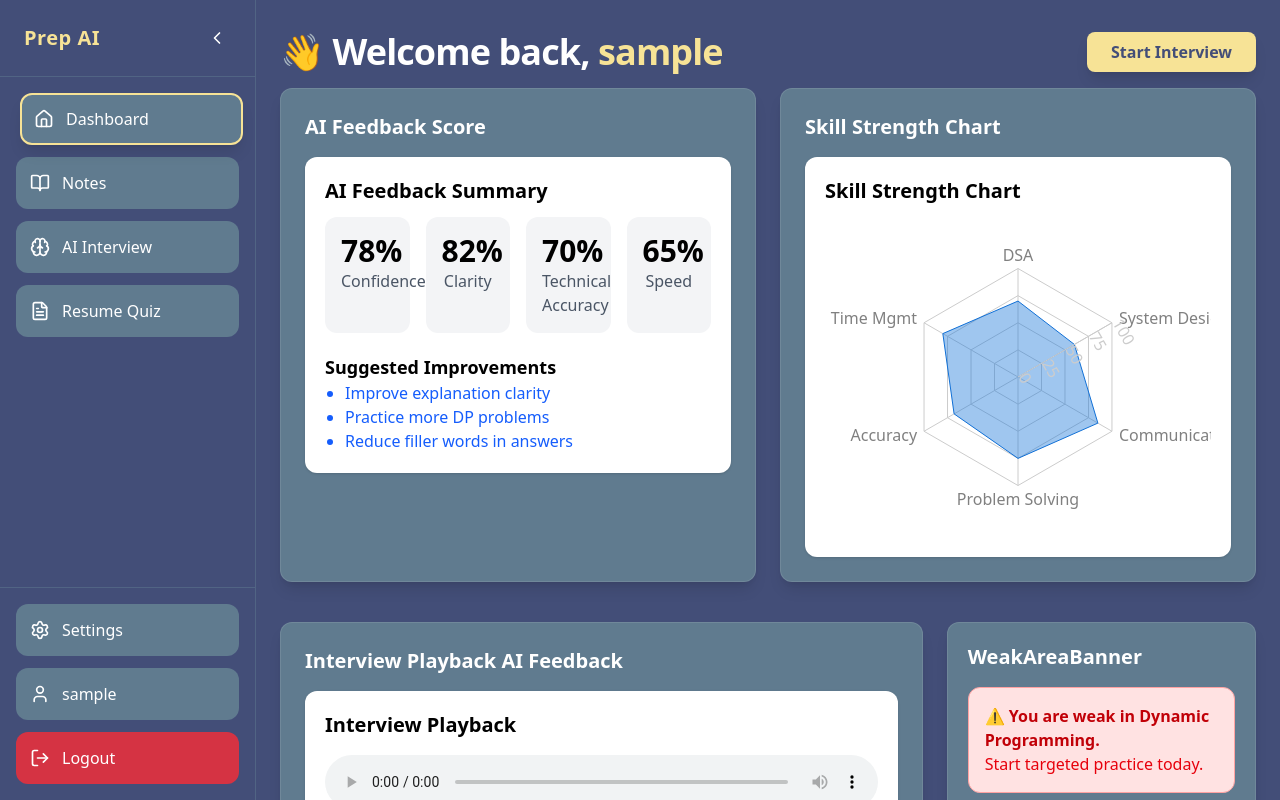
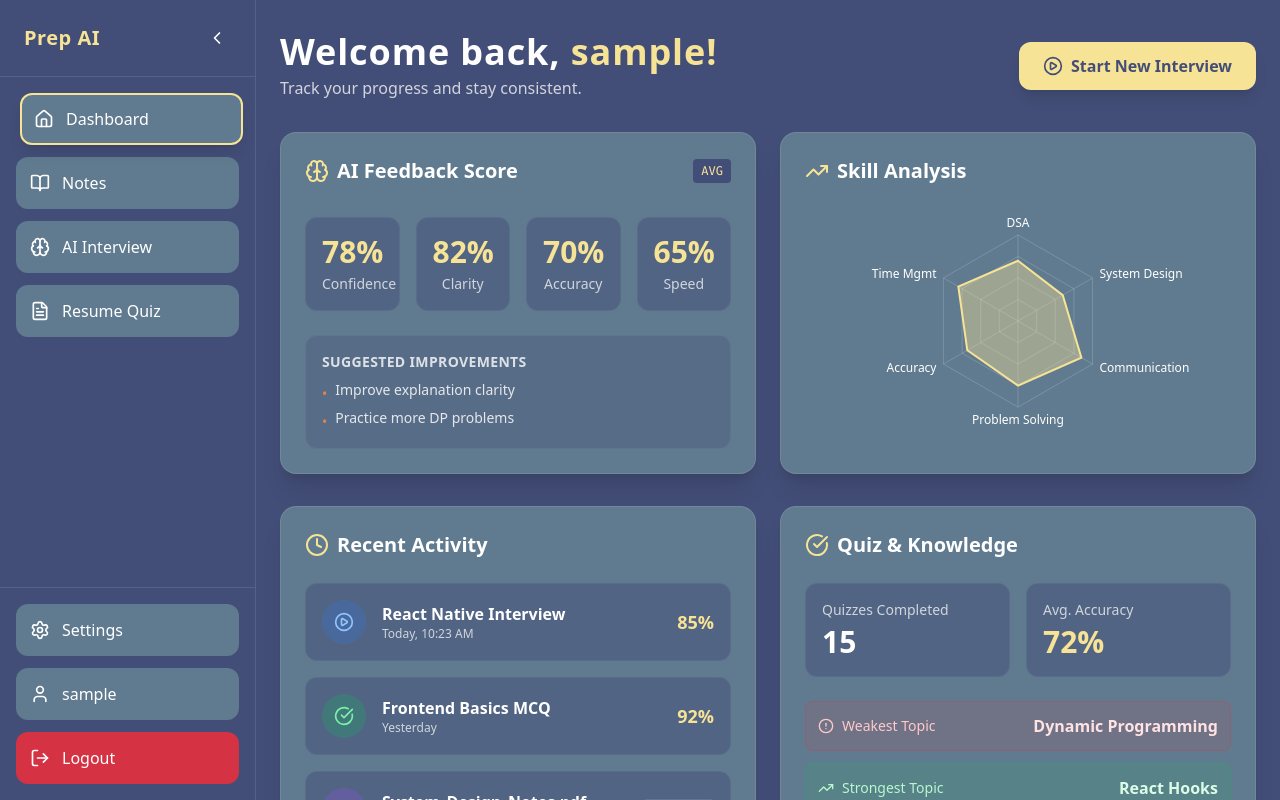
Before and after one commit to aki-008/prepAI, a React (Vite) app in the folder Frontend/: page /dashboard in a window 1280 px wide. Built offline with nearby package versions, Linux system fonts and the light colour scheme; sample sign-in values are in the browser's storage; what @vapi-ai/web would draw is missing.

Commit message:
chore: dashboard ui update

```diff
--- a/Frontend/src/components/dashboard/FeedBackScore.tsx
+++ b/Frontend/src/components/dashboard/FeedBackScore.tsx
@@ -9,9 +9,10 @@ interface Props {
 }
 
 const ScoreCard = ({ label, value }: any) => (
-  <div className="p-4 text-center bg-gray-100 rounded-xl">
-    <p className="text-3xl font-bold text-black">{value}%</p>
-    <p className="text-gray-600">{label}</p>
+  // Updated: Transparent/Darker background for individual score items
+  <div className="p-4 text-center bg-[#434E78]/50 border border-white/5 rounded-xl">
+    <p className="text-3xl font-bold text-[#F7E396]">{value}%</p>
+    <p className="text-gray-300 text-sm mt-1">{label}</p>
   </div>
 );
 
@@ -23,22 +24,30 @@ const FeedbackScore: React.FC<Props> = ({
   improvements,
 }) => {
   return (
-    <div className="bg-white p-5 shadow rounded-xl">
-      <h3 className="text-xl font-bold mb-3 text-black">AI Feedback Summary</h3>
-
-      <div className="grid grid-cols-2 md:grid-cols-4 gap-4">
+    // Updated: Removed bg-white, using transparent container
+    <div className="w-full">
+      <div className="grid grid-cols-2 sm:grid-cols-4 gap-4 mb-6">
         <ScoreCard label="Confidence" value={confidence} />
         <ScoreCard label="Clarity" value={clarity} />
-        <ScoreCard label="Technical Accuracy" value={accuracy} />
+        <ScoreCard label="Accuracy" value={accuracy} />
         <ScoreCard label="Speed" value={speed} />
       </div>
 
-      <h4 className="text-lg font-semibold mt-5 text-black">Suggested Improvements</h4>
-      <ul className="list-disc pl-5 text-blue-600">
-        {improvements.map((item, i) => (
-          <li key={i}>{item}</li>
-        ))}
-      </ul>
+      <div className="bg-[#434E78]/30 p-4 rounded-xl border border-white/5">
+        <h4 className="text-sm font-semibold text-white mb-2 uppercase tracking-wide opacity-80">
+          Suggested Improvements
+        </h4>
+        <ul className="space-y-1">
+          {improvements.map((item, i) => (
+            <li
+              key={i}
+              className="text-gray-200 text-sm flex items-start gap-2"
+            >
+              <span className="text-[#E97F4A] mt-1">•</span> {item}
+            </li>
+          ))}
+        </ul>
+      </div>
     </div>
   );
 };
--- a/Frontend/src/components/dashboard/SkillRadarChart.tsx
+++ b/Frontend/src/components/dashboard/SkillRadarChart.tsx
@@ -1,28 +1,46 @@
 import {
-  Radar, RadarChart, PolarGrid, PolarAngleAxis, PolarRadiusAxis, ResponsiveContainer
+  Radar,
+  RadarChart,
+  PolarGrid,
+  PolarAngleAxis,
+  PolarRadiusAxis,
+  ResponsiveContainer,
 } from "recharts";
 
 const SkillRadarChart = ({ data }: { data: any[] }) => (
-  <div className="bg-white p-5 shadow rounded-xl">
-    <h3 className="text-xl font-bold mb-3 text-black">Skill Strength Chart</h3>
+  // Updated: Transparent background
+  <div className="w-full h-full flex items-center justify-center">
+    <ResponsiveContainer width="100%" height="100%">
+      <RadarChart cx="50%" cy="50%" outerRadius="70%" data={data}>
+        {/* Grid lines: lighter for dark theme */}
+        <PolarGrid stroke="#e5e7eb" strokeOpacity={0.2} />
 
-    <div className="w-full h-80">
-      <ResponsiveContainer>
-        <RadarChart cx="50%" cy="50%" outerRadius="70%" data={data}>
-          <PolarGrid />
-          <PolarAngleAxis dataKey="skill" />
-          <PolarRadiusAxis angle={30} domain={[0, 100]} />
+        {/* Labels: White text */}
+        <PolarAngleAxis
+          dataKey="skill"
+          tick={{ fill: "#ffffff", fontSize: 12, fontWeight: 500 }}
+        />
+
+        {/* Radius Axis: Hidden or subtle */}
+        <PolarRadiusAxis
+          angle={30}
+          domain={[0, 100]}
+          tick={false}
+          axisLine={false}
+        />
+
+        {/* The Radar Shape: Highlight Yellow with opacity */}
         <Radar
           name="Skill Level"
           dataKey="value"
-            stroke="#1170d6"
-            fill="#1170d6"
+          stroke="#F7E396"
+          strokeWidth={2}
+          fill="#F7E396"
           fillOpacity={0.4}
         />
       </RadarChart>
     </ResponsiveContainer>
   </div>
-  </div>
 );
 
 export default SkillRadarChart;
--- a/Frontend/src/pages/dashboard.tsx
+++ b/Frontend/src/pages/dashboard.tsx
@@ -1,14 +1,24 @@
+import React from "react";
 import YearlyStreak from "../components/dashboard/YearlyStreak";
 import FeedbackScore from "../components/dashboard/FeedBackScore";
 import SkillRadarChart from "../components/dashboard/SkillRadarChart";
-import WeakAreaBanner from "../components/dashboard/WeakAreaBanner";
-import InterviewPlayback from "../components/dashboard/InterviewPlayback";
 import { generateYearlyStreakData } from "../utils/generateYearlyStreakData";
-import { useAuth } from "../components/context/AuthContext"; // Import AuthContext
+import { useAuth } from "../components/context/AuthContext";
+import {
+  PlayCircle,
+  FileText,
+  CheckCircle,
+  Brain,
+  TrendingUp,
+  AlertCircle,
+  Clock,
+} from "lucide-react";
 
 const Dashboard = () => {
-  const { username } = useAuth(); // Get dynamic username
+  const { username } = useAuth();
   const streakData = generateYearlyStreakData();
+
+  // Mock Data for Charts
   const radarData = [
     { skill: "DSA", value: 70 },
     { skill: "System Design", value: 60 },
@@ -17,36 +27,77 @@ const Dashboard = () => {
     { skill: "Accuracy", value: 68 },
     { skill: "Time Mgmt", value: 80 },
   ];
-  const weakTopic = "Dynamic Programming";
+
+  // Mock Data for Recent Activity
+  const recentActivities = [
+    {
+      id: 1,
+      type: "interview",
+      title: "React Native Interview",
+      date: "Today, 10:23 AM",
+      score: "85%",
+      icon: <PlayCircle size={20} />,
+    },
+    {
+      id: 2,
+      type: "quiz",
+      title: "Frontend Basics MCQ",
+      date: "Yesterday",
+      score: "92%",
+      icon: <CheckCircle size={20} />,
+    },
+    {
+      id: 3,
+      type: "note",
+      title: "System_Design_Notes.pdf",
+      date: "2 days ago",
+      status: "Uploaded",
+      icon: <FileText size={20} />,
+    },
+  ];
+
+  // Mock Data for Quiz Stats
+  const quizStats = {
+    completed: 15,
+    accuracy: 72,
+    weakestTopic: "Dynamic Programming",
+    strongestTopic: "React Hooks",
+  };
 
   return (
-    // Updated background to match the new dark blue theme
-    <div className="px-6 py-8 space-y-10 min-h-screen text-gray-100 bg-[#434E78] font-OpenSans">
+    // 1. Page Background: #434E78
+    <div className="px-6 py-8 space-y-8 min-h-screen text-white bg-[#434E78] font-sans">
       {/* ----------- HEADER SECTION ----------- */}
-      <div className="flex flex-col md:flex-row md:items-center justify-between mb-4">
-        {/* Replaced Hardcoded Name with {username} */}
-        <h1 className="text-3xl lg:text-4xl font-extrabold text-white tracking-tight">
-          👋 Welcome back,{" "}
-          <span className="text-[#F7E396]">{username || "User"}</span>
+      <div className="flex flex-col md:flex-row md:items-center justify-between gap-4">
+        <div>
+          <h1 className="text-3xl lg:text-4xl font-bold font-handwriting tracking-wide">
+            Welcome back,{" "}
+            <span className="text-[#F7E396]">{username || "User"}!</span>
           </h1>
+          <p className="text-[#607B8F] text-gray-300 mt-1">
+            Track your progress and stay consistent.
+          </p>
+        </div>
 
-        <div className="flex items-center space-x-3 mt-4 md:mt-0">
-          {/* Updated Button to match new Highlight (#F7E396) theme */}
-          <button className="px-6 py-2 bg-[#F7E396] text-[#434E78] rounded-lg shadow-lg hover:bg-[#E97F4A] hover:text-white transition-all duration-300 ease-in-out font-bold">
-            Start Interview
+        <button className="px-6 py-3 bg-[#F7E396] text-[#434E78] rounded-xl shadow-lg hover:bg-[#E97F4A] hover:text-white transition-all duration-300 font-bold flex items-center gap-2 transform hover:-translate-y-1">
+          <PlayCircle size={20} />
+          Start New Interview
         </button>
       </div>
+
+      {/* ----------- TOP ROW: Performance & Skills ----------- */}
+      <div className="grid grid-cols-1 lg:grid-cols-2 gap-6">
+        {/* 1. AI Feedback Score */}
+        <div className="bg-[#607B8F] rounded-2xl shadow-xl p-6 border border-white/10 flex flex-col justify-between">
+          <div className="flex items-center justify-between mb-4">
+            <h2 className="text-xl font-bold text-white flex items-center gap-2">
+              <Brain className="text-[#F7E396]" size={24} /> AI Feedback Score
+            </h2>
+            <span className="text-xs font-mono text-[#F7E396] bg-[#434E78] px-2 py-1 rounded">
+              AVG
+            </span>
           </div>
-
-      {/* ----------- GRID MAIN LAYOUT ----------- */}
-      <div className="grid grid-cols-1 lg:grid-cols-2 gap-6">
-        {/* LEFT PANEL (Feedback Score) */}
-        <div className="space-y-6 col-span-1">
-          {/* Updated Card Background to Secondary Blue (#607B8F) */}
-          <div className="bg-[#607B8F] rounded-xl shadow-lg p-6 border border-white/10 h-full">
-            <h2 className="text-xl font-bold mb-4 text-white">
-              AI Feedback Score
-            </h2>
+          {/* Passed prop to handle transparent background in child */}
           <FeedbackScore
             confidence={78}
             clarity={82}
@@ -55,50 +106,128 @@ const Dashboard = () => {
             improvements={[
               "Improve explanation clarity",
               "Practice more DP problems",
-                "Reduce filler words in answers",
             ]}
           />
         </div>
+
+        {/* 2. Skill Radar Chart */}
+        <div className="bg-[#607B8F] rounded-2xl shadow-xl p-6 border border-white/10">
+          <div className="flex items-center justify-between mb-2">
+            <h2 className="text-xl font-bold text-white flex items-center gap-2">
+              <TrendingUp className="text-[#F7E396]" size={24} /> Skill Analysis
+            </h2>
           </div>
-
-        {/* RIGHT PANEL (Skill Chart) */}
-        <div className="space-y-6 col-span-1">
-          <div className="bg-[#607B8F] rounded-xl shadow-lg p-6 border border-white/10 h-full">
-            <h2 className="text-xl font-bold mb-4 text-white">
-              Skill Strength Chart
-            </h2>
+          <div className="h-64 w-full">
             <SkillRadarChart data={radarData} />
           </div>
         </div>
       </div>
 
-      {/* ----------- MIDDLE ROW ----------- */}
-      <div className="grid grid-cols-1 lg:grid-cols-3 gap-6">
-        <div className="bg-[#607B8F] rounded-xl shadow-lg p-6 border border-white/10 lg:col-span-2">
-          <h2 className="text-xl font-bold mb-4 text-white">
-            Interview Playback AI Feedback
+      {/* ----------- MIDDLE ROW: Activity & Quiz Stats ----------- */}
+      <div className="grid grid-cols-1 lg:grid-cols-2 gap-6">
+        {/* 3. Recent Activity List */}
+        <div className="bg-[#607B8F] rounded-2xl shadow-xl p-6 border border-white/10">
+          <h2 className="text-xl font-bold text-white mb-6 flex items-center gap-2">
+            <Clock className="text-[#F7E396]" size={24} /> Recent Activity
           </h2>
-          <InterviewPlayback
-            audioUrl="https://example.com/audio.mp3"
-            transcript={`Interviewer: Explain polymorphism.\nYou: Polymorphism means...`}
-            highlights={[
-              "Answer lacked real-world example",
-              "Need more clarity in describing LLD concepts",
-              "Example Interview Playback",
-            ]}
-          />
+
+          <div className="space-y-4">
+            {recentActivities.map((item) => (
+              <div
+                key={item.id}
+                className="flex items-center justify-between p-4 bg-[#434E78]/50 rounded-xl border border-white/5 hover:border-[#F7E396]/50 transition cursor-pointer"
+              >
+                <div className="flex items-center gap-4">
+                  <div
+                    className={`p-3 rounded-full ${
+                      item.type === "interview"
+                        ? "bg-blue-500/20 text-blue-300"
+                        : item.type === "quiz"
+                        ? "bg-green-500/20 text-green-300"
+                        : "bg-purple-500/20 text-purple-300"
+                    }`}
+                  >
+                    {item.icon}
                   </div>
-
-        <div className="bg-[#607B8F] rounded-xl shadow-lg p-5 border border-white/10 col-span-1 flex-col items-center justify-center">
-          <h2 className="text-xl font-bold mb-4 text-white">WeakAreaBanner</h2>
-          <WeakAreaBanner topic={weakTopic} />
+                  <div>
+                    <h4 className="font-semibold text-white">{item.title}</h4>
+                    <p className="text-xs text-gray-300">{item.date}</p>
+                  </div>
+                </div>
+                <div className="text-right">
+                  {item.score ? (
+                    <span className="text-lg font-bold text-[#F7E396]">
+                      {item.score}
+                    </span>
+                  ) : (
+                    <span className="text-xs bg-white/10 px-2 py-1 rounded text-gray-300">
+                      {item.status}
+                    </span>
+                  )}
+                </div>
+              </div>
+            ))}
           </div>
         </div>
 
-      {/* ----------- BOTTOM ROW ----------- */}
-      <div className="bg-[#607B8F] rounded-xl shadow-lg p-6 border border-white/10">
-        <h2 className="text-xl font-bold mb-3 text-white">Yearly Streak</h2>
+        {/* 4. Quiz & Knowledge Metrics */}
+        <div className="bg-[#607B8F] rounded-2xl shadow-xl p-6 border border-white/10 flex flex-col justify-between">
+          <div>
+            <h2 className="text-xl font-bold text-white mb-6 flex items-center gap-2">
+              <CheckCircle className="text-[#F7E396]" size={24} /> Quiz &
+              Knowledge
+            </h2>
+
+            <div className="grid grid-cols-2 gap-4 mb-6">
+              <div className="p-4 bg-[#434E78]/50 rounded-xl border border-white/5">
+                <p className="text-gray-300 text-sm">Quizzes Completed</p>
+                <p className="text-3xl font-bold text-white mt-1">
+                  {quizStats.completed}
+                </p>
+              </div>
+              <div className="p-4 bg-[#434E78]/50 rounded-xl border border-white/5">
+                <p className="text-gray-300 text-sm">Avg. Accuracy</p>
+                <p className="text-3xl font-bold text-[#F7E396] mt-1">
+                  {quizStats.accuracy}%
+                </p>
+              </div>
+            </div>
+
+            <div className="space-y-3">
+              <div className="flex justify-between items-center p-3 bg-red-500/10 border border-red-500/20 rounded-lg">
+                <span className="text-sm text-red-200 flex items-center gap-2">
+                  <AlertCircle size={16} /> Weakest Topic
+                </span>
+                <span className="font-bold text-red-100">
+                  {quizStats.weakestTopic}
+                </span>
+              </div>
+              <div className="flex justify-between items-center p-3 bg-green-500/10 border border-green-500/20 rounded-lg">
+                <span className="text-sm text-green-200 flex items-center gap-2">
+                  <TrendingUp size={16} /> Strongest Topic
+                </span>
+                <span className="font-bold text-green-100">
+                  {quizStats.strongestTopic}
+                </span>
+              </div>
+            </div>
+          </div>
+
+          <button className="w-full mt-6 py-3 rounded-lg border border-white/20 text-white hover:bg-white/10 transition text-sm font-semibold">
+            View Detailed Analysis
+          </button>
+        </div>
+      </div>
+
+      {/* ----------- BOTTOM ROW: Yearly Streak ----------- */}
+      <div className="bg-[#607B8F] rounded-2xl shadow-xl p-6 border border-white/10">
+        <h2 className="text-xl font-bold mb-4 text-white flex items-center gap-2">
+          <Clock className="text-[#F7E396]" size={24} /> Activity Streak
+        </h2>
+        {/* Container for the streak chart to handle responsiveness */}
+        <div className="overflow-x-auto pb-2">
           <YearlyStreak data={streakData} />
+        </div>
       </div>
     </div>
   );
```
Also changed, not shown: Frontend/src/components/dashboard/YearlyStreak.tsx (+28 -17 lines). Lines whose indentation alone changed are shown as unchanged.
